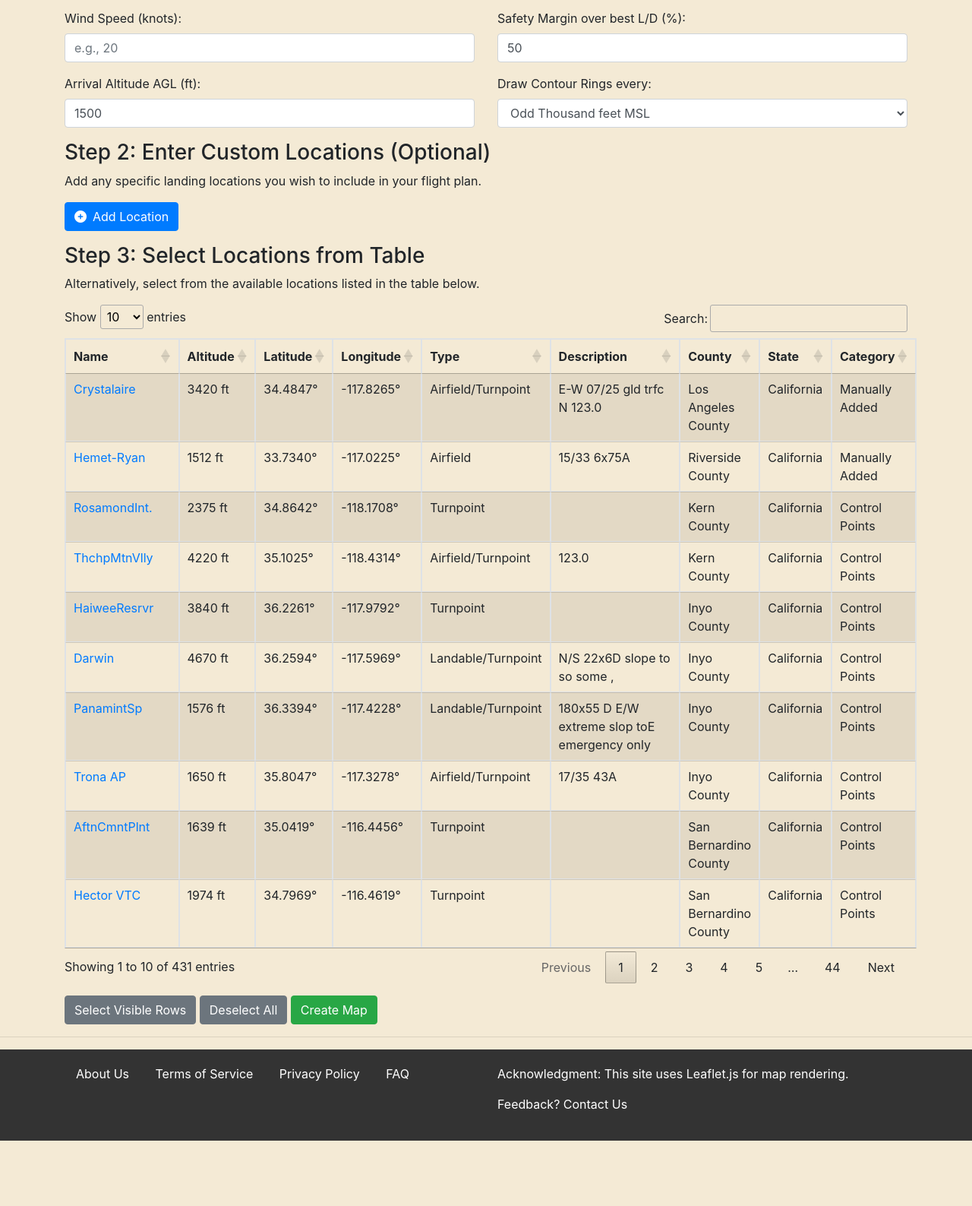
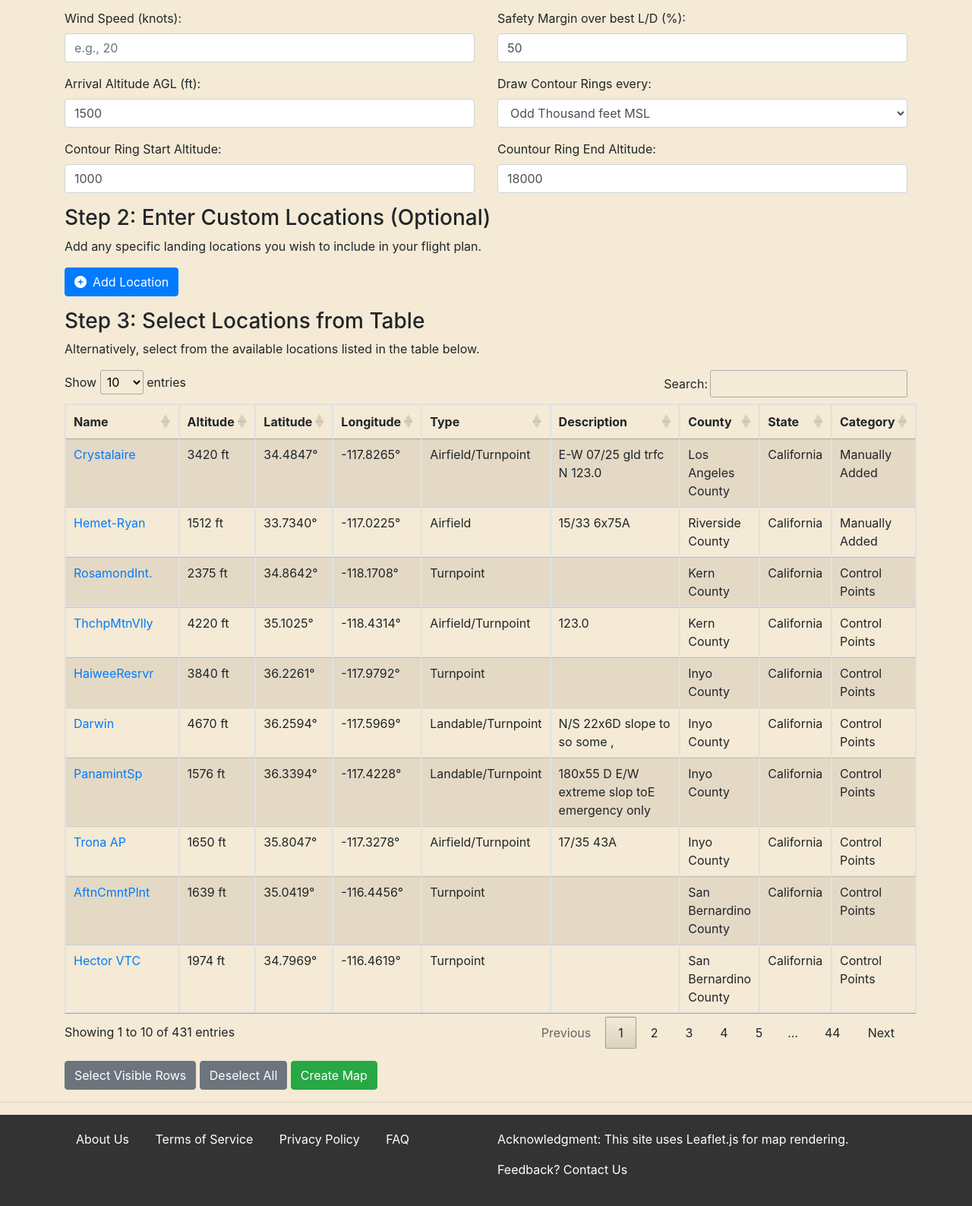
Before and after one commit to AlexCodeGlider/gliderFlightPlanner, a Flask app: page /index in a window 1280 px wide. Shown: the part 552-2139 px from the top of the page at 76% size. Before the commit the page ends 2053 px from the top, so only its background shows below. Run offline with Flask 3, Linux system fonts and the light colour scheme; the visitor is signed in with stand-in values (Sample User, id 1); some libraries are stand-ins or nearby versions.

Commit message:
chore: Add contour ring altitude start end to form

```diff
--- a/app.py
+++ b/app.py
@@ -95,6 +95,8 @@ def index():
         longitudes = request.form.getlist('longitude[]')
         arrival_altitude = float(request.form['arrivalAltitude'])
         ring_spacing = request.form['ringSpacingSelection']
+        ring_start_alt = request.form['ringStartAlt']
+        ring_end_alt = request.form['ringEndAlt']
 
         # Create a form data dictionary
         form_data = {
@@ -109,7 +111,9 @@ def index():
             'latitudes': latitudes,
             'longitudes': longitudes,
             'arrival_altitude': arrival_altitude,
-            'ring_spacing': ring_spacing
+            'ring_spacing': ring_spacing,
+            'ring_start_alt': ring_start_alt,
+            'ring_end_alt': ring_end_alt
         }
 
         return redirect(url_for('map_page', **form_data))
@@ -133,6 +137,8 @@ def map_page():
     wind_speed = float(request.args.get('wind_speed'))
     arrival_altitude_agl = float(request.args.get('arrival_altitude'))
     ring_spacing = request.args.get('ring_spacing')
+    ring_start_alt = int(request.args.get('ring_start_alt'))
+    ring_end_alt = int(request.args.get('ring_end_alt'))
 
     # Retrieve dynamic form fields
     location_names = request.args.getlist('location_names')
@@ -146,17 +152,19 @@ def map_page():
         for row in reader:
             data.append(row)
 
-    # Define the altitude range
-    min_altitude = 2000
-    max_altitude = 18000
-
     if ring_spacing == 'thousands':
-        polygon_altitudes = np.arange(min_altitude, max_altitude + 1000, 1000)
+       polygon_altitudes = np.arange( ring_start_alt ,  ring_end_alt + 1000 , 1000)
     elif ring_spacing == 'evenThousands':
-        polygon_altitudes = np.arange(min_altitude, max_altitude + 1000, 2000)
+        if (ring_start_alt/2000 == int(ring_start_alt/2000)):
+            polygon_altitudes = np.arange(ring_start_alt,ring_end_alt + 2000, 2000)
+        else:
+            polygon_altitudes = np.arange(ring_start_alt + 1000,ring_end_alt + 1000, 2000)
     elif ring_spacing == 'oddThousands':
         # Start from the first odd thousand (3000) since 2000 is even
-        polygon_altitudes = np.arange(min_altitude + 1000, max_altitude + 1000, 2000)
+        if (ring_start_alt/2000 == int(ring_start_alt/2000)):
+            polygon_altitudes = np.arange(ring_start_alt + 1000, ring_end_alt + 1000, 2000)
+        else:
+            polygon_altitudes = np.arange(ring_start_alt , ring_end_alt + 1000, 2000)
 
     center_locations =[]
 
--- a/templates/index.html
+++ b/templates/index.html
@@ -18,6 +18,18 @@
 <!-- Define glidersData first -->
 <script>
     var glidersData = {{ gliders_json | safe }};
+</script>
+
+<script>
+    function ring_altitudes(alt_list, start, end, defaultAlt) {
+       for (let i = start; i <= end; i = i + 1000) {
+          var option = document.createElement("option");
+          if (i == defaultAlt){option.selected = true;}
+          option.value = i;
+          option.text = i;
+          alt_list.add(option);
+      };
+   }
 </script>
 
 <script>
@@ -148,6 +160,11 @@
                     value: value
                 }).appendTo("#flightParametersForm");
             });
+            var startAlt = document.getElementById("ringStartAlt");
+            ring_altitudes(startAlt, 2000, 8000, 3000);
+            var endAlt = document.getElementById("ringEndAlt");
+            ring_altitudes(endAlt, 2000, 18000, 8000);
+
         });
         var gliderDropdown = document.getElementById("gliderSelection");
         glidersData.forEach(function(glider) {
@@ -319,7 +336,19 @@
                         </select>
                     </div>
                 </div>
+                <div class="col-md-6">
+                    <div class="form-group">
+                        <label for="ringStartAlt">Contour Ring Start Altitude:</label>
+                        <input type="number" class="form-control" id="ringStartAlt" name="ringStartAlt" min="1000" max="10000" value="1000" required>
+                    </div>
+                </div>
 
+                <div class="col-md-6">
+                    <div class="form-group">
+                        <label for="ringEndAlt">Countour Ring End Altitude:</label>
+                        <input type="number" class="form-control" id="ringEndAlt" name="ringEndAlt" min="3000" max="18000" value="18000" required>
+                    </div>
+                </div>
             </div>
 
             <!-- Custom Locations Section -->
```
